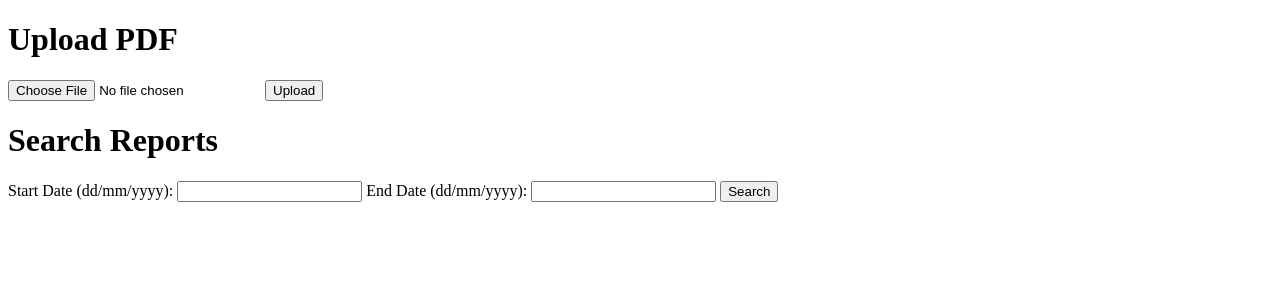
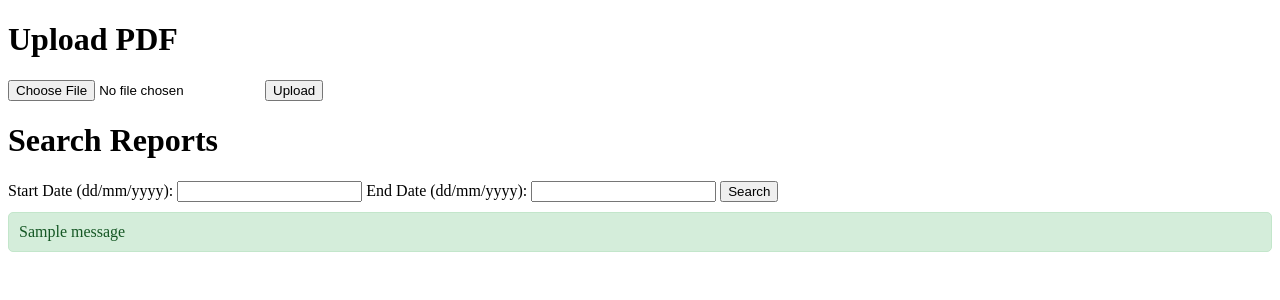
Before and after one commit to tvilarim/eng-atestados, a Flask app: page / in a window 1280 px wide. Shown: the top 300 px of the page. Run offline with Flask 3, Linux system fonts and the light colour scheme; one stand-in notice (Sample message) is shown; parts of the project's set-up code (start-up, migrations or seed data) failed here and were passed over.

Commit message:
v0.1.7 html update

```diff
--- a/flask_app_report/flask-report-deployment.yaml
+++ b/flask_app_report/flask-report-deployment.yaml
@@ -13,7 +13,7 @@ spec:
     metadata:
       labels:
         app: flask-report
-        version: "v0.1.6" #App Update to validate already existent table
+        version: "v0.1.7" # html update
     spec:
       containers:
       - name: flask-report
--- a/flask_app_report/templates/upload.html
+++ b/flask_app_report/templates/upload.html
@@ -4,6 +4,24 @@
     <meta charset="UTF-8">
     <meta name="viewport" content="width=device-width, initial-scale=1.0">
     <title>Report</title>
+    <style>
+        .flash-message {
+            padding: 10px;
+            margin: 10px 0;
+            border: 1px solid #ddd;
+            border-radius: 5px;
+        }
+        .flash-message.success {
+            background-color: #d4edda;
+            color: #155724;
+            border-color: #c3e6cb;
+        }
+        .flash-message.error {
+            background-color: #f8d7da;
+            color: #721c24;
+            border-color: #f5c6cb;
+        }
+    </style>
 </head>
 <body>
     <h1>Upload PDF</h1>
@@ -21,6 +39,17 @@
         <input type="submit" value="Search">
     </form>
 
+    <!-- Display Flash Messages -->
+    {% with messages = get_flashed_messages(with_categories=True) %}
+        {% if messages %}
+            {% for category, message in messages %}
+                <div class="flash-message {{ category }}">
+                    {{ message }}
+                </div>
+            {% endfor %}
+        {% endif %}
+    {% endwith %}
+
     {% if results %}
         <h2>Search Results</h2>
         <ul>
```
